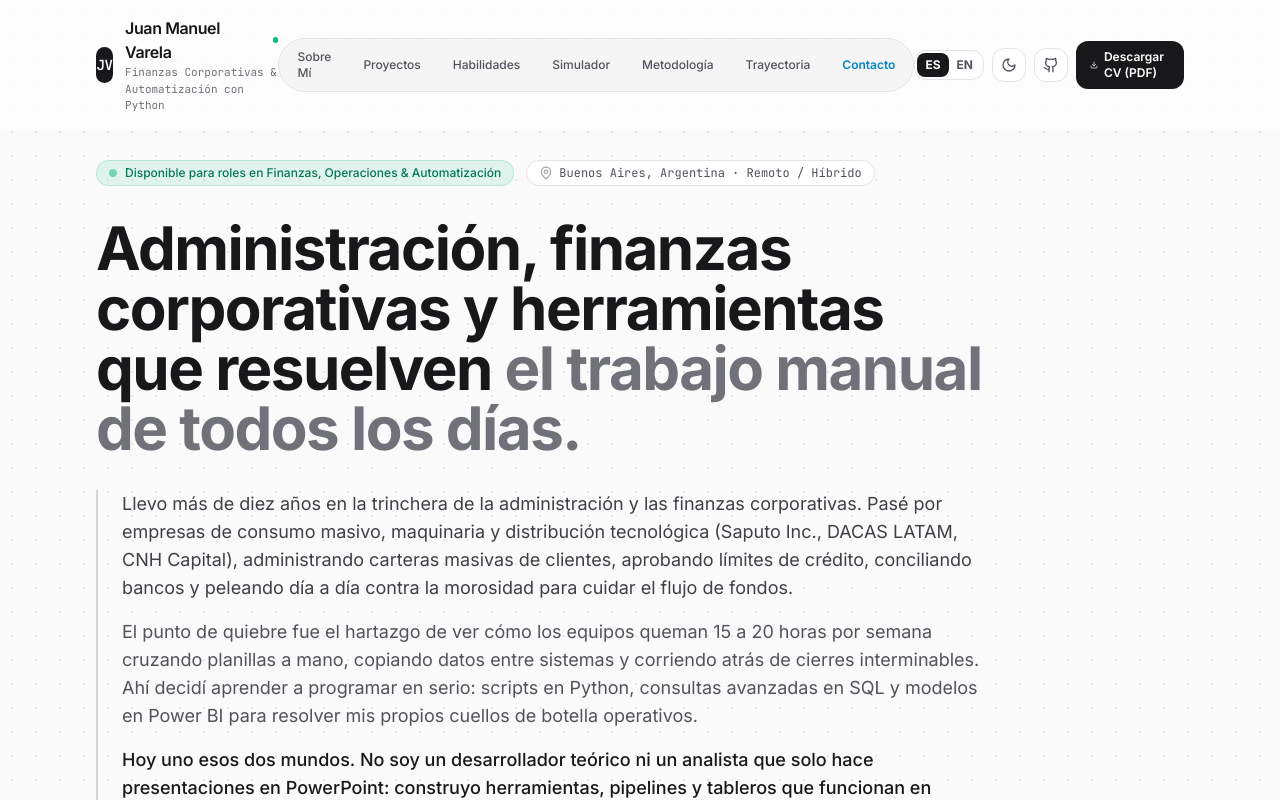
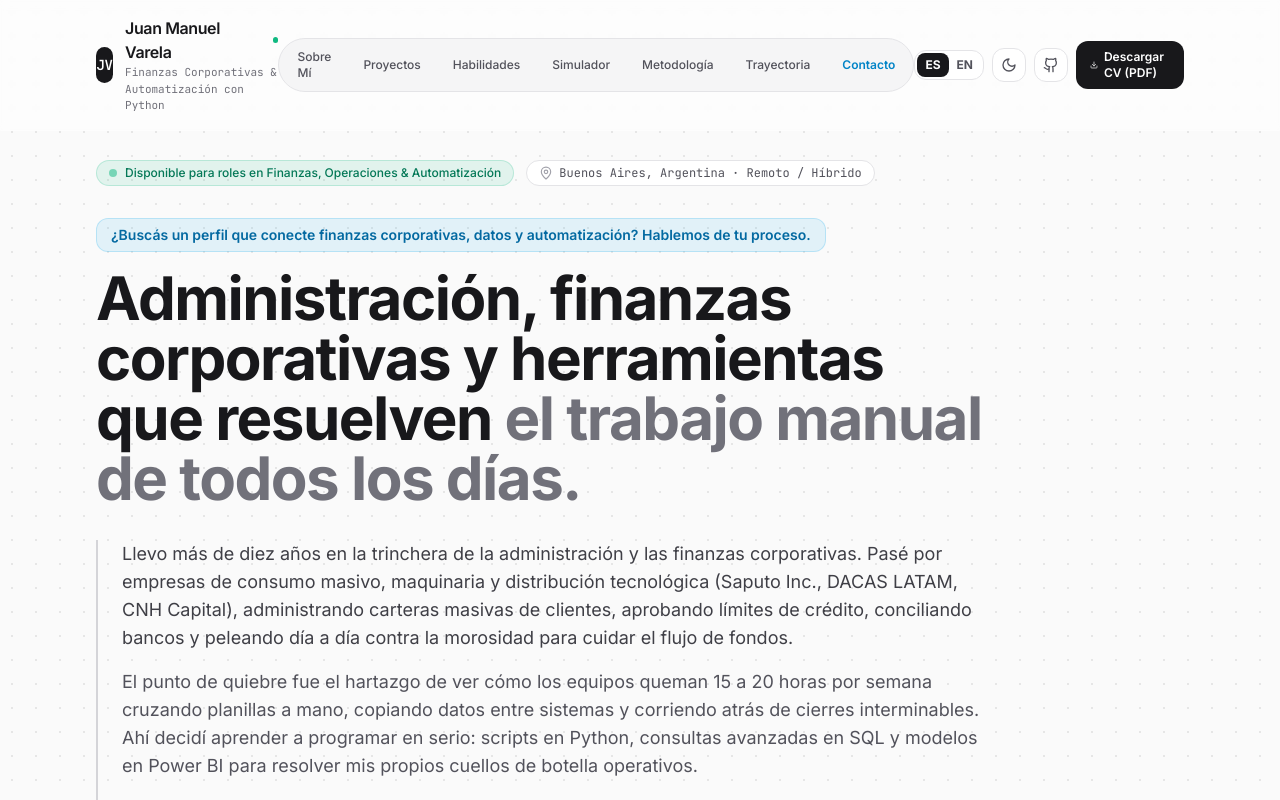
Before and after one commit to varelajm10/juan-manuel-varela-portfolio, a React (Vite) app: page / in a window 1280 px wide. Shown: the top 800 px of the page. Built offline with nearby package versions, Linux system fonts and the light colour scheme.

Commit message:
feat(p0): activar CTA de conversion Opcion A en el Hero

```diff
--- a/src/components/Hero.jsx
+++ b/src/components/Hero.jsx
@@ -53,6 +53,11 @@ export default function Hero({ lang }) {
 
         {/* Encabezado Principal Directo */}
         <div className="max-w-4xl">
+          {/* CTA Principal de Conversión - Opción A aprobada */}
+          <div className="mb-4 inline-flex items-center gap-2 px-3.5 py-1.5 rounded-xl text-xs sm:text-sm font-semibold bg-sky-500/10 text-sky-700 dark:text-sky-300 border border-sky-500/20">
+            <span>{t.heroCtaBanner}</span>
+          </div>
+
           <h1 className="text-3xl sm:text-5xl lg:text-6xl font-bold tracking-tight text-zinc-900 dark:text-zinc-100 leading-[1.15]">
             {t.headline}
             <span className="text-zinc-500 dark:text-zinc-400">{t.headlineSub}</span>
```
